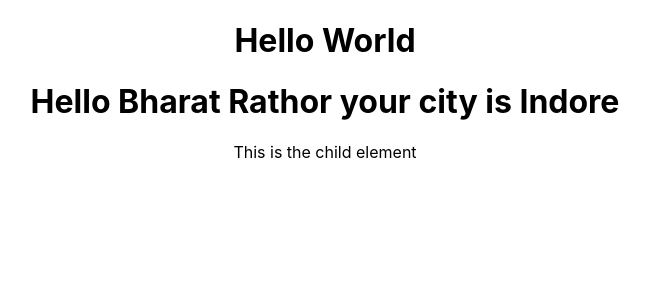
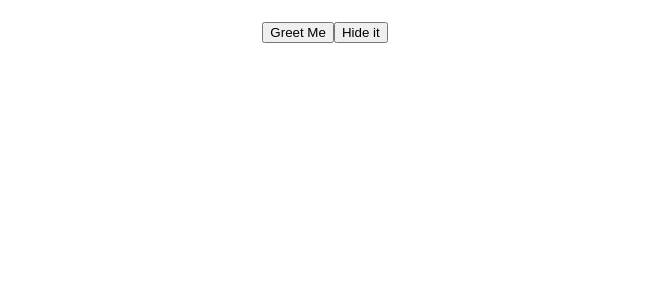
Before and after one commit to bharat55/Learning-React, a React (Create React App) app: page / in a window 1280 px wide. Shown: the top 300 px of the page, without its empty margins (315-964 px from the left). Built offline with nearby package versions, Linux system fonts and the light colour scheme.

Commit message:
Learning State

```diff
--- a/src/App.js
+++ b/src/App.js
@@ -4,14 +4,12 @@
 import Greet from './components/Greet'
 import Welcome from './components/Welcome'
 import Hello  from './components/Hello'
+import Message  from './components/Message'
 
 function App() {
   return (
     <div className="App">
-      <Hello/>
-      <Welcome name="Bharat Rathor" city="Indore">
-        <p> This is the child element</p>
-      </Welcome>
+      <Message></Message>
     </div>
   );
 }
--- /dev/null
+++ b/src/components/Message.js
@@ -0,0 +1,34 @@
+import React, { Component } from 'react'
+
+class Message extends Component {
+  constructor(){
+    super()
+    this.state = {
+      message: ""
+    }
+  }
+
+  changeMessage() {
+    this.setState({
+      message: "Hello Bharat"
+    })
+  }
+
+  hideMessage(){
+    this.setState({
+      message: ""
+    })
+  }
+
+  render(){
+    return(
+      <div>
+        <h1>{this.state.message}</h1>
+        <button onClick={() => this.changeMessage()}>Greet Me </button>
+        <button onClick={() => this.hideMessage()}>Hide it</button>
+      </div>
+    )
+  }
+}
+
+export default Message
```
